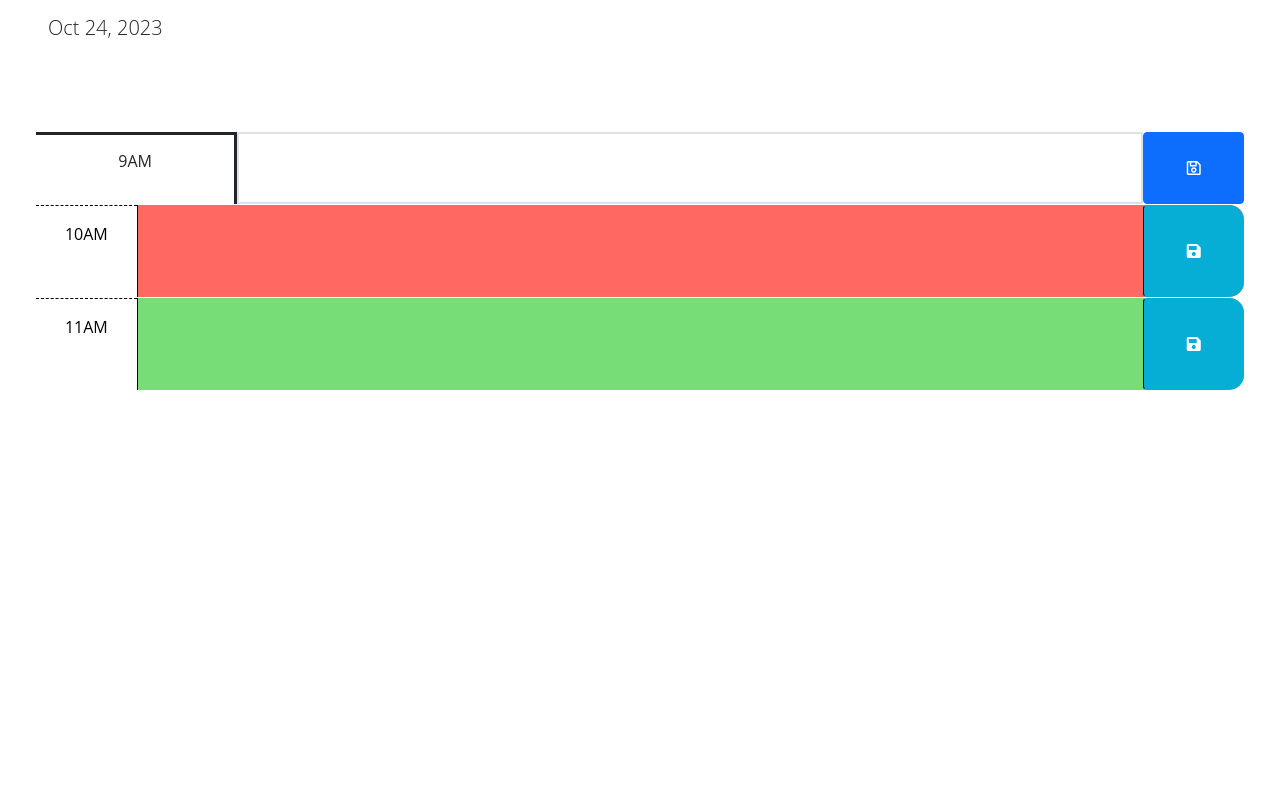
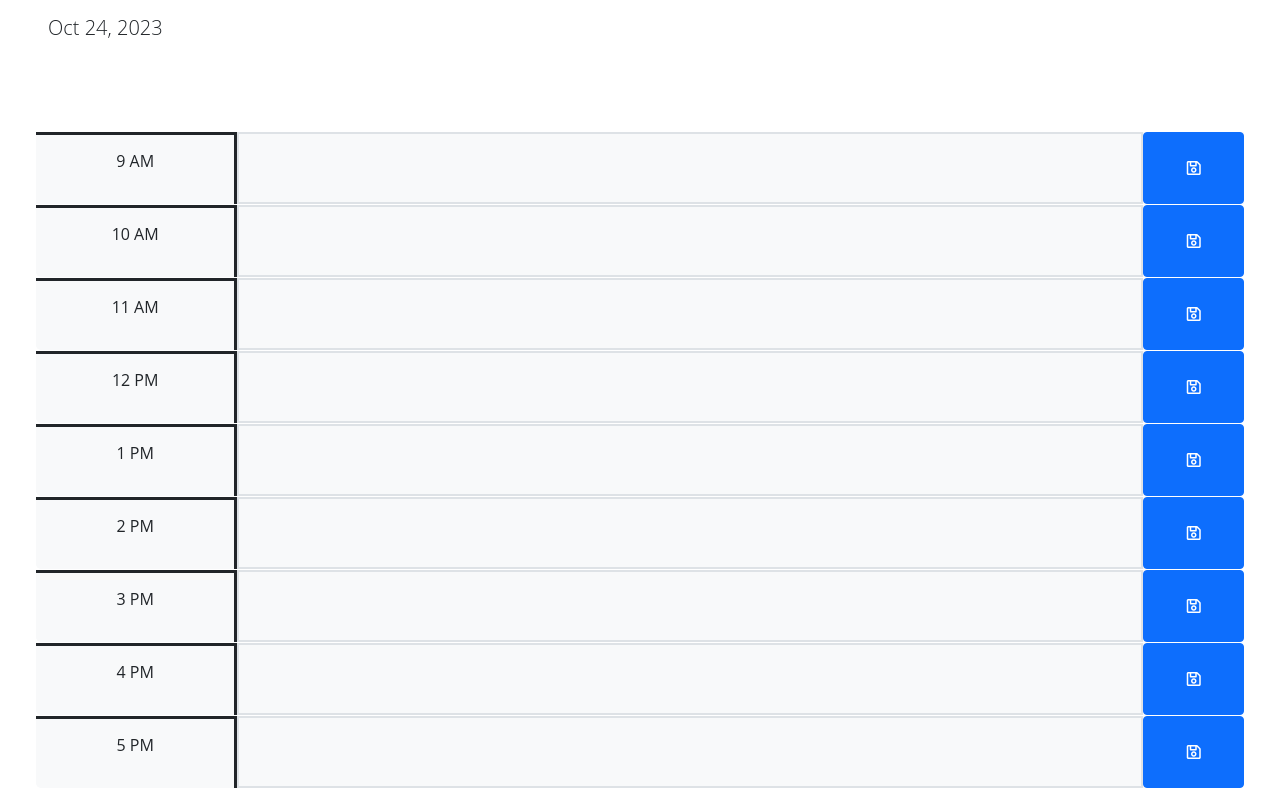
Before and after one commit to sav-the-sag/workday_schedule, a plain HTML site: page index.html in a window 1280 px wide. Shown: the part 166-954 px from the top of the page. Before the commit the page ends 800 px from the top, so only its background shows below. Drawn offline with nearby package versions, Linux system fonts and the light colour scheme.

Commit message:
added remaining time blocks with buttons

```diff
--- a/index.html
+++ b/index.html
@@ -35,7 +35,7 @@
     <!-- assign class "col" to div-->
     <div class="col">
       <!-- assign class "row"-->
-      <div class="row h-125">
+      <div class="row bg-light h-125">
         <!--style the div in html for now, consider switching it to the css file later-->
         <div class="d-flex
         col-2
@@ -46,7 +46,7 @@
         border-dark
         align-items-center
         ">
-          <p class="">9AM</p>
+          <p class="">9 AM</p>
         </div>
         <!-- add a text area with an id of input0 and a data-hour of 9-->
         <textarea rows="2" id="input0" data-hour="9" class="d-flex
@@ -66,25 +66,280 @@
           <i class="far fa-save"></i>
         </button>
       </div>
-      <!-- Example of a present time block. The "present" class adds a red background color. -->
-      <div id="hour-10" class="row time-block present">
-        <div class="col-2 col-md-1 hour text-center py-3">10AM</div>
-        <textarea class="col-8 col-md-10 description" rows="3"> </textarea>
-        <button class="btn saveBtn col-2 col-md-1" aria-label="save">
-          <i class="fas fa-save" aria-hidden="true"></i>
+      <div class="row bg-light rounded-3 h-125">
+
+        <div class="d-flex
+        col-2
+        justify-content-center
+        border-3
+        border-dark
+        align-items-center
+        border-end
+        border-top">
+          <p class="">10 AM</p>
+        </div>
+
+        <textarea rows="2" id="input1" data-hour="10"
+        class="d-flex
+        col-9
+        justify-content-center
+        align-items-center
+        border
+        border-2"
+        ></textarea>
+
+        <button id="saveItem1"
+        class="d-flex
+        col-1
+        justify-content-center
+        align-items-center
+        btn
+        btn-primary"
+        >
+          <i class="far fa-save"></i>
         </button>
       </div>
 
-      <!-- Example of a future time block. The "future" class adds a green background color. -->
-      <div id="hour-11" class="row time-block future">
-        <div class="col-2 col-md-1 hour text-center py-3">11AM</div>
-        <textarea class="col-8 col-md-10 description" rows="3"> </textarea>
-        <button class="btn saveBtn col-2 col-md-1" aria-label="save">
-          <i class="fas fa-save" aria-hidden="true"></i>
+      <div class="row bg-light rounded-3 h-125">
+
+        <div class="d-flex
+        col-2
+        justify-content-center
+        border-end
+        border-top
+        border-3
+        border-dark
+        align-items-center">
+          <p class="">11 AM</p>
+        </div>
+
+        <textarea rows="2" id="input2" data-hour="11"
+        class="d-flex
+        col-9
+        justify-content-center
+        align-items-center
+        border
+        border-2"
+        ></textarea>
+
+        <button id="saveItem2"
+        class="d-flex
+        col-1
+        justify-content-center
+        align-items-center
+        btn
+        btn-primary"
+        >
+          <i class="far fa-save"></i>
         </button>
       </div>
+
+      <div class="row bg-light rounded-3 h-125">
+
+        <div class="d-flex
+        col-2
+        justify-content-center
+        border-end
+        border-top
+        border-3
+        border-dark
+        align-items-center">
+          <p class="">12 PM</p>
+        </div>
+
+        <textarea rows="2" id="input3" data-hour="12"
+        class="d-flex
+        col-9
+        justify-content-center
+        align-items-center
+        border
+        border-2"
+        ></textarea>
+
+        <button id="saveItem3"
+        class="d-flex
+        col-1
+        justify-content-center
+        align-items-center
+        btn
+        btn-primary"
+        >
+          <i class="far fa-save"></i>
+        </button>
+      </div>
+
+      <div class="row bg-light rounded-3 h-125">
+
+        <div class="d-flex
+        col-2
+        justify-content-center
+        border-end
+        border-top
+        border-3
+        border-dark
+        align-items-center">
+          <p class="">1 PM</p>
+        </div>
+
+        <textarea rows="2" id="input4" data-hour="13"
+        class="d-flex
+        col-9
+        justify-content-center
+        align-items-center
+        border
+        border-2"
+        ></textarea>
+
+        <button id="saveItem4"
+        class="d-flex
+        col-1
+        justify-content-center
+        align-items-center
+        btn
+        btn-primary"
+        >
+          <i class="far fa-save"></i>
+        </button>
+      </div>
+
+      <div class="row bg-light rounded-3 h-125">
+
+        <div class="d-flex
+        col-2
+        justify-content-center
+        border-end
+        border-top
+        border-3
+        border-dark
+        align-items-center">
+          <p class="">2 PM</p>
+        </div>
+
+        <textarea rows="2" id="input5" data-hour="14"
+        class="d-flex
+        col-9
+        justify-content-center
+        align-items-center
+        border
+        border-2"
+        ></textarea>
+
+        <button id="saveItem5"
+        class="d-flex
+        col-1
+        justify-content-center
+        align-items-center
+        btn
+        btn-primary"
+        >
+          <i class="far fa-save"></i>
+        </button>
+      </div>
+
+      <div class="row bg-light rounded-3 h-125">
+
+        <div class="d-flex
+        col-2
+        justify-content-center
+        border-end
+        border-top
+        border-3
+        border-dark
+        align-items-center">
+          <p class="">3 PM</p>
+        </div>
+
+        <textarea rows="2" id="input6" data-hour="15"
+        class="d-flex
+        col-9
+        justify-content-center
+        align-items-center
+        border
+        border-2"
+        ></textarea>
+
+        <button id="saveItem6"
+        class="d-flex
+        col-1
+        justify-content-center
+        align-items-center
+        btn
+        btn-primary"
+        >
+          <i class="far fa-save"></i>
+        </button>
+      </div>
+
+      <div class="row bg-light rounded-3 h-125">
+
+        <div class="d-flex
+        col-2
+        justify-content-center
+        border-end
+        border-top
+        border-3
+        border-dark
+        align-items-center">
+          <p class="">4 PM</p>
+        </div>
+
+        <textarea rows="2" id="input7" data-hour="16"
+        class="d-flex
+        col-9
+        justify-content-center
+        align-items-center
+        border
+        border-2"
+        ></textarea>
+
+        <button id="saveItem7"
+        class="d-flex
+        col-1
+        justify-content-center
+        align-items-center
+        btn
+        btn-primary"
+        >
+          <i class="far fa-save"></i>
+        </button>
+      </div>
+
+      <div class="row bg-light rounded-3 h-125">
+
+        <div class="d-flex
+        col-2
+        justify-content-center
+        border-end
+        border-top
+        border-3
+        border-dark
+        align-items-center">
+          <p class="">5 PM</p>
+        </div>
+
+        <textarea rows="2" id="input8" data-hour="17"
+        class="d-flex
+        col-9
+        justify-content-center
+        align-items-center
+        border
+        border-2"
+        ></textarea>
+
+        <button id="saveItem8"
+        class="d-flex
+        col-1
+        justify-content-center
+        align-items-center
+        btn
+        btn-primary"
+        >
+          <i class="far fa-save"></i>
+        </button>
+      </div>
+
     </div>
-
+  </div>
     <script src="https://cdnjs.cloudflare.com/ajax/libs/jquery/3.2.1/jquery.min.js"></script>
     <script src="https://cdn.jsdelivr.net/npm/dayjs@1.11.3/dayjs.min.js"
       integrity="sha256-iu/zLUB+QgISXBLCW/mcDi/rnf4m4uEDO0wauy76x7U=" crossorigin="anonymous"></script>
```
